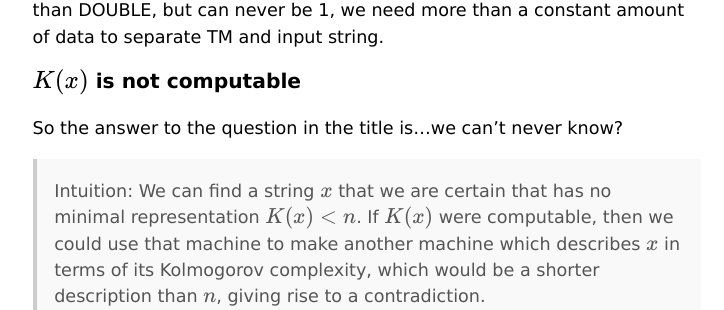
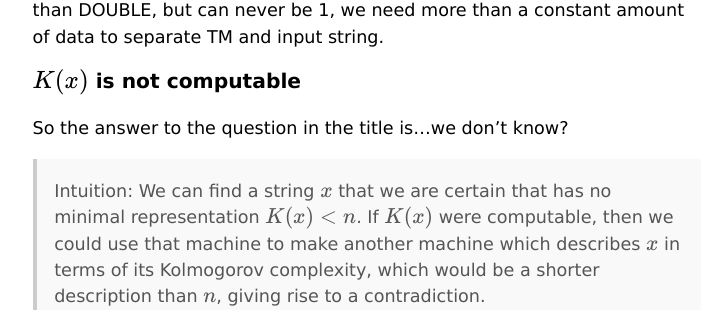
Before and after one commit to cjdjpj/cjdjpj.github.io, a Jekyll site: the page built from _posts/2025-3-21-kolmogorov-complexity.md, in a window 1280 px wide and 900 px high, scrolled down 2034 px. Shown: the part 142-452 px from the top of the window, without its empty margins (273-997 px from the left). Built offline with Jekyll 4.4.1, drawn with Linux system fonts in a browser that asks for light colours.

Commit message:
fix kolmogorov

```diff
--- a/_posts/2025-3-21-kolmogorov-complexity.md
+++ b/_posts/2025-3-21-kolmogorov-complexity.md
@@ -77,7 +77,7 @@ Better coefficients than 2 can be reached with better encodings than DOUBLE, but
 
 # $$K(x)$$ is not computable
 
-So the answer to the question in the title is...we can't never know?
+So the answer to the question in the title is...we don't know?
 
 > Intuition: We can find a string $$x$$ that we are certain that has no minimal representation $$K(x) < n$$. If $$K(x)$$ were computable, then we could use that machine to make another machine which describes $$x$$ in terms of its Kolmogorov complexity, which would be a shorter description than $$n$$, giving rise to a contradiction.
 
```
